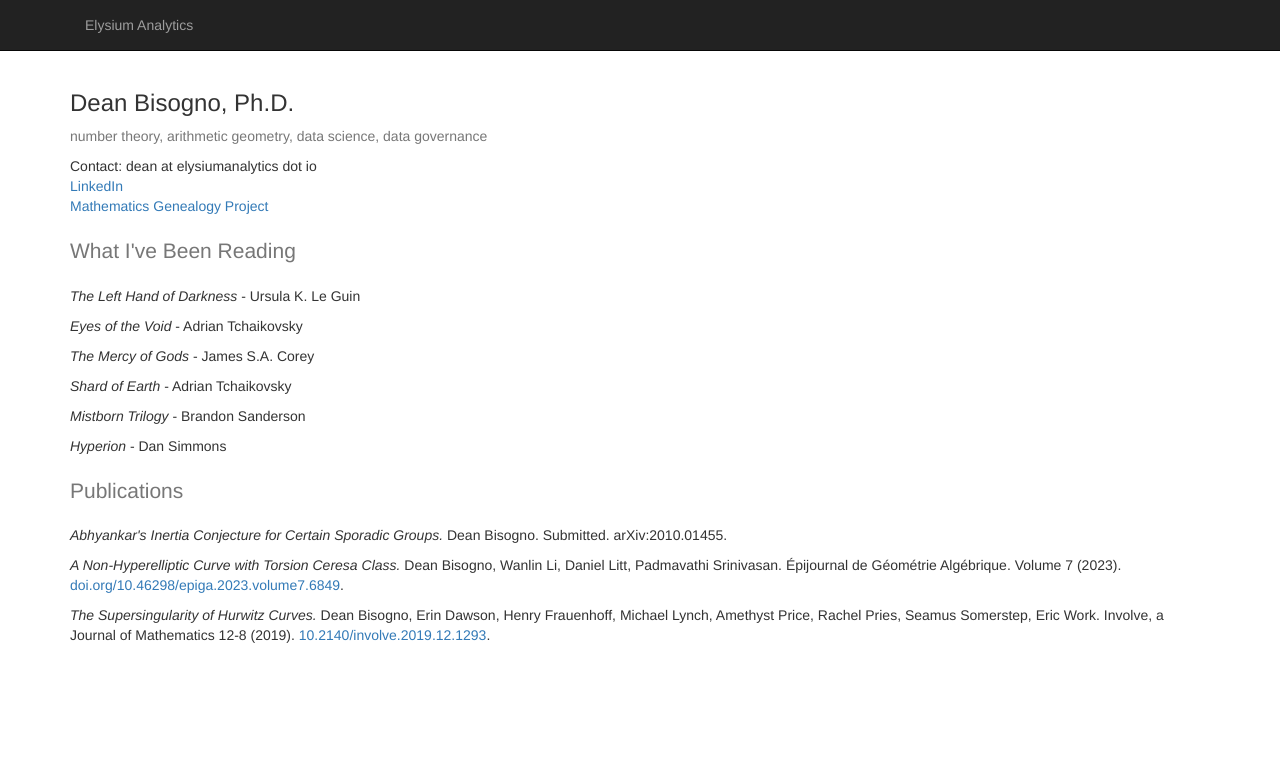
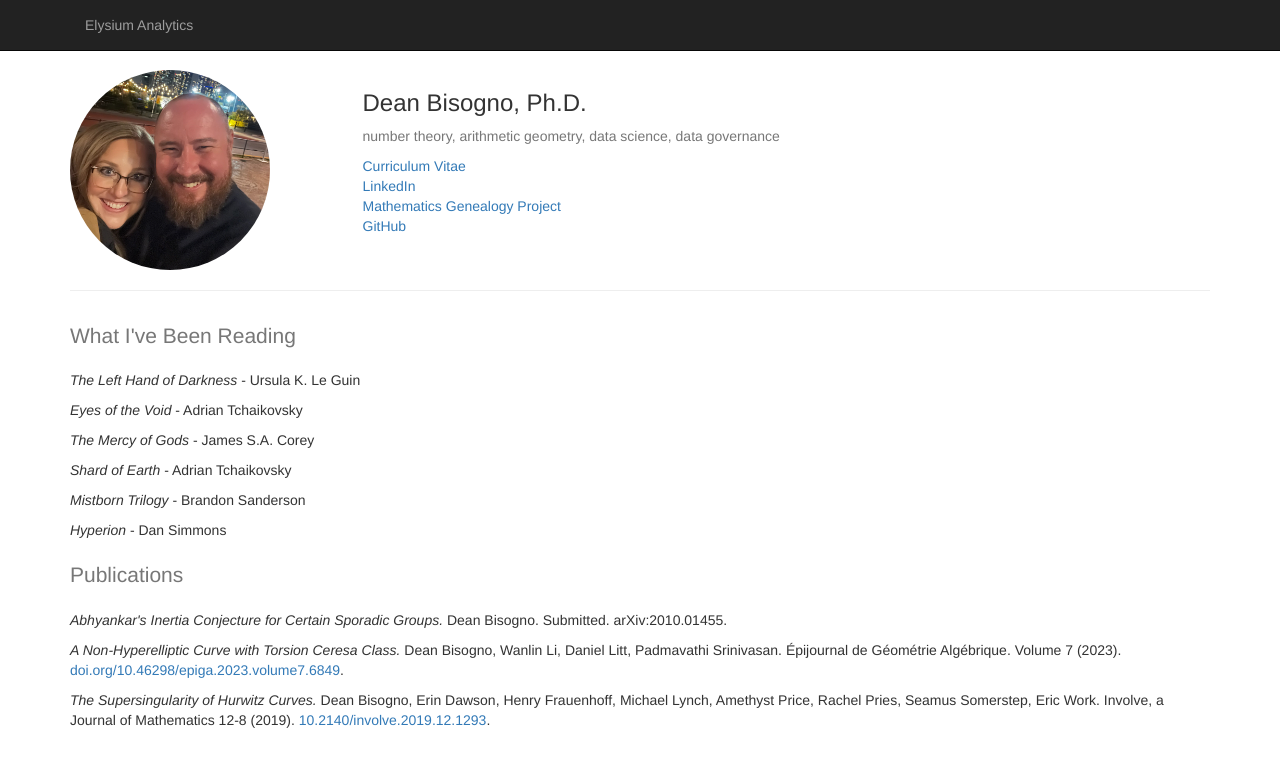
Before and after one commit to notcoffeetable/notcoffeetable.github.io, a plain HTML site: page index.html in a window 1280 px wide. Drawn offline with Linux system fonts and the light colour scheme.

Commit message:
added profile pic and resume

```diff
--- a/index.html
+++ b/index.html
@@ -72,22 +72,22 @@
     <div class="container">
 
         <div class="row">
-            <div class="col-lg-12 text-left">
+            <div class="col-lg-3 text-center">
+                <img src="images/profile_picture.jpg" alt="Dean and Elle in Tokyo" class="img-responsive" style="max-width: 200px; max-height: 200px; border-radius: 50%;">
+            </div>
+            <div class="col-lg-9 text-left">
                 <h3>Dean Bisogno, Ph.D.</h3>
                 <p class="text-muted">number theory, arithmetic geometry, data science, data governance</p>
                 <ul class="list-unstyled">
-                    <li>Contact: dean at elysiumanalytics dot io</li>
+                    <li><a href="./resources/Bisogno_resume.pdf">Curriculum Vitae</a></li>
                     <li><a href="https://www.linkedin.com/in/dean-bisogno-70386344/">LinkedIn</a></li>
                     <li><a href="https://www.genealogy.math.ndsu.nodak.edu/id.php?id=275363">Mathematics Genealogy Project</a></li>
+                    <li><a href="https://github.com/notcoffeetable">GitHub</a></li>
                 </ul>
-<!--                <p class="lead">Complete with pre-defined file paths that you won't have to change!</p>
-                <ul class="list-unstyled">
-                    <li>Bootstrap v3.3.1</li>
-                    <li>jQuery v1.11.1</li>
-                </ul> -->
             </div>
         </div>
         <!-- /.row -->
+         <hr />
         <div class="row">
             <div class="col-lg-12 text-left">
                 <h4 class="lead text-muted">What I've Been Reading</h4>
```
Also changed, not shown: images/profile_picture.JPG (added), 1 other file.
